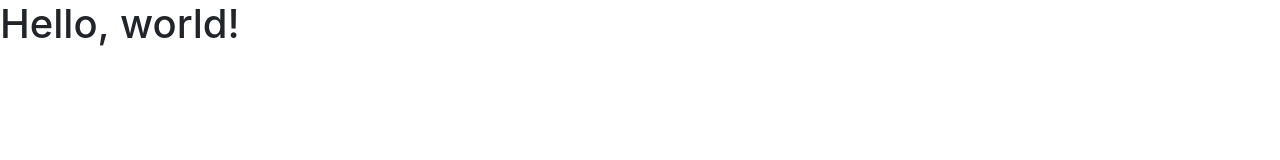
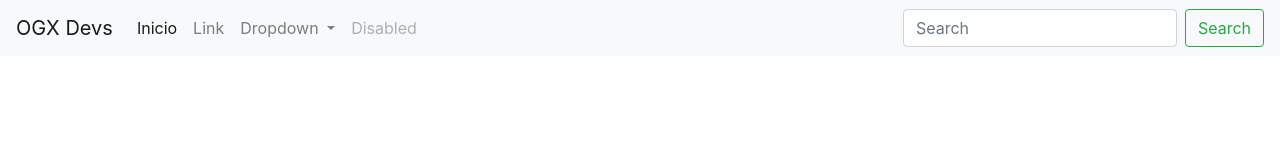
Before and after one commit to CasperDevs/ogxc.github.io, a plain HTML site: page index.html in a window 1280 px wide. Drawn offline with nearby package versions, Linux system fonts and the light colour scheme.

Commit message:
cherry1.0

```diff
--- a/index.html
+++ b/index.html
@@ -8,10 +8,44 @@
     <!-- Bootstrap CSS -->
     <link rel="stylesheet" href="https://cdn.jsdelivr.net/npm/bootstrap@4.0.0/dist/css/bootstrap.min.css" integrity="sha384-Gn5384xqQ1aoWXA+058RXPxPg6fy4IWvTNh0E263XmFcJlSAwiGgFAW/dAiS6JXm" crossorigin="anonymous">
 
-    <title>Hello, world!</title>
+    <title>OGX LocalCloud</title>
   </head>
   <body>
-    <h1>Hello, world!</h1>
+    <nav class="navbar navbar-expand-lg navbar-light bg-light">
+        <a class="navbar-brand" href="#">OGX Devs</a>
+        <button class="navbar-toggler" type="button" data-toggle="collapse" data-target="#navbarSupportedContent" aria-controls="navbarSupportedContent" aria-expanded="false" aria-label="Toggle navigation">
+          <span class="navbar-toggler-icon"></span>
+        </button>
+
+        <div class="collapse navbar-collapse" id="navbarSupportedContent">
+          <ul class="navbar-nav mr-auto">
+            <li class="nav-item active">
+              <a class="nav-link" href="#">Inicio <span class="sr-only">(current)</span></a>
+            </li>
+            <li class="nav-item">
+              <a class="nav-link" href="#">Link</a>
+            </li>
+            <li class="nav-item dropdown">
+              <a class="nav-link dropdown-toggle" href="#" id="navbarDropdown" role="button" data-toggle="dropdown" aria-haspopup="true" aria-expanded="false">
+                Dropdown
+              </a>
+              <div class="dropdown-menu" aria-labelledby="navbarDropdown">
+                <a class="dropdown-item" href="#">Action</a>
+                <a class="dropdown-item" href="#">Another action</a>
+                <div class="dropdown-divider"></div>
+                <a class="dropdown-item" href="#">Something else here</a>
+              </div>
+            </li>
+            <li class="nav-item">
+              <a class="nav-link disabled" href="#">Disabled</a>
+            </li>
+          </ul>
+          <form class="form-inline my-2 my-lg-0">
+            <input class="form-control mr-sm-2" type="search" placeholder="Search" aria-label="Search">
+            <button class="btn btn-outline-success my-2 my-sm-0" type="submit">Search</button>
+          </form>
+        </div>
+      </nav>
 
     <!-- Optional JavaScript -->
     <!-- jQuery first, then Popper.js, then Bootstrap JS -->
```
